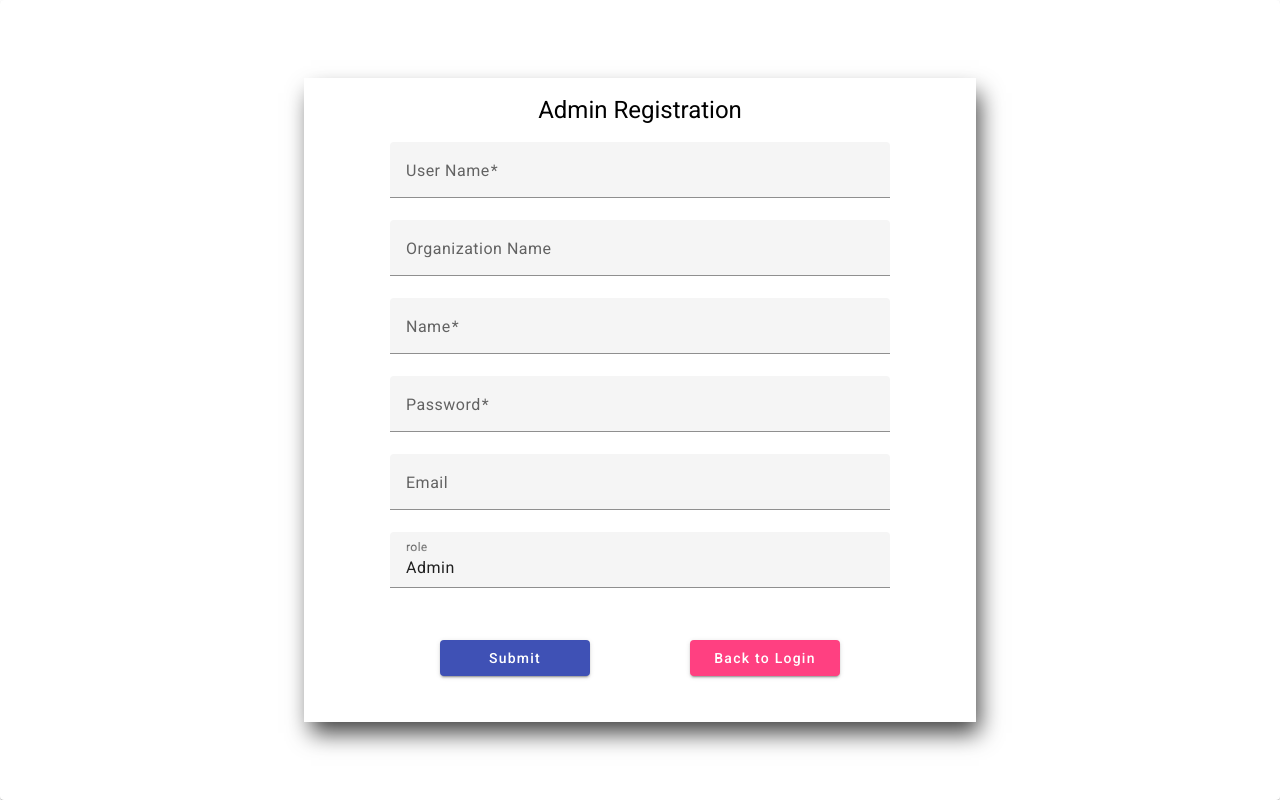
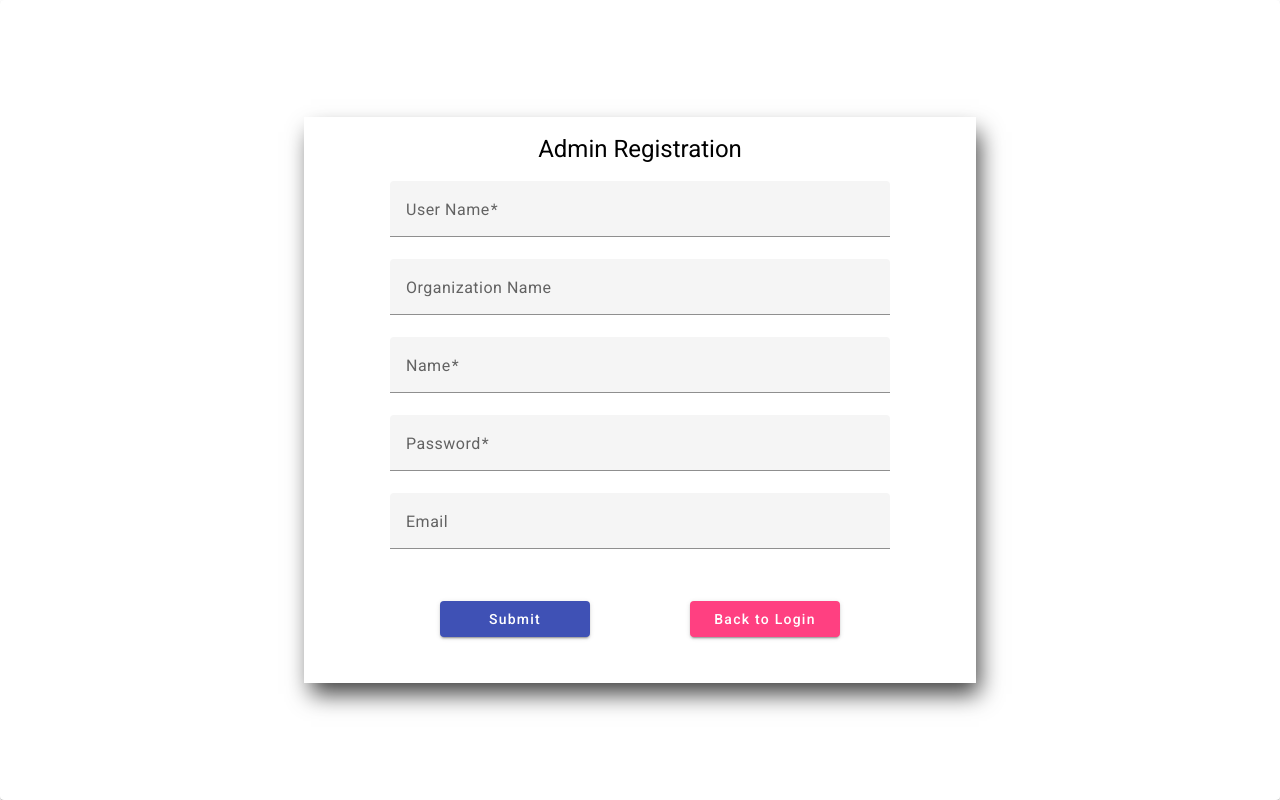
Before and after one commit to Djspy2301/D-Duty_2.0, an Angular app in the folder FRONTEND/D-DUTY/: page /register in a window 1280 px wide. Built offline with nearby package versions, Linux system fonts and the light colour scheme.

Commit message:
input-bugs/ss-timeSlots

```diff
--- a/FRONTEND/D-DUTY/db.json
+++ b/FRONTEND/D-DUTY/db.json
@@ -6,76 +6,6 @@
       "name": "Adit",
       "password": "123456",
       "email": "adit@gmail.com",
-      "role": "Admin"
-    },
-    {
-      "id": "lappu",
-      "name": "sachin",
-      "password": "123456",
-      "email": "sachin@gmail.com",
-      "deg": "engineer",
-      "regBy": "aadi",
-      "role": "User"
-    },
-    {
-      "id": "p_ka_n",
-      "name": "nikhil",
-      "password": "123456",
-      "email": "nikhil@gmail.com",
-      "deg": "python dev",
-      "regBy": "aadi",
-      "role": "User"
-    },
-    {
-      "id": "Hinata",
-      "name": "Dinesh Chaudhry",
-      "password": "123456",
-      "email": "dinesh@gmail.com",
-      "deg": "data analyst",
-      "regBy": "aadi",
-      "role": "User"
-    },
-    {
-      "id": "aku",
-      "org": "Djspy Pvt. Ltd.",
-      "name": "Akshad Navle",
-      "password": "123456",
-      "email": "akshad@gmail.com",
-      "role": "Admin"
-    },
-    {
-      "id": "lappu",
-      "name": "sachin",
-      "password": "123456",
-      "email": "sachin@gmail.com",
-      "deg": "engineer",
-      "regBy": "aadi",
-      "role": "User"
-    },
-    {
-      "id": "p_ka_n",
-      "name": "nikhil",
-      "password": "123456",
-      "email": "nikhil@gmail.com",
-      "deg": "python dev",
-      "regBy": "aadi",
-      "role": "User"
-    },
-    {
-      "id": "Hinata",
-      "name": "Dinesh Chaudhry",
-      "password": "123456",
-      "email": "dinesh@gmail.com",
-      "deg": "data analyst",
-      "regBy": "aadi",
-      "role": "User"
-    },
-    {
-      "id": "aku",
-      "org": "Djspy Pvt. Ltd.",
-      "name": "Akshad Navle",
-      "password": "123456",
-      "email": "akshad@gmail.com",
       "role": "Admin"
     },
     {
@@ -130,6 +60,15 @@
       "deg": "sister",
       "regBy": "aadi",
       "role": "User"
+    },
+    {
+      "id": "kaki",
+      "name": "kiran",
+      "password": "123456",
+      "email": "kaki@gmail.com",
+      "deg": "tester",
+      "regBy": "aadi",
+      "role": "User"
     }
   ],
   "dateTime": [
--- a/FRONTEND/D-DUTY/src/app/admin-layout/add-staff/add-staff.component.html
+++ b/FRONTEND/D-DUTY/src/app/admin-layout/add-staff/add-staff.component.html
@@ -27,16 +27,6 @@
         <input matInput formControlName="deg" />
       </mat-form-field>
 
-      <mat-form-field class="example-full-width">
-        <mat-label>Registered By</mat-label>
-        <input matInput formControlName="regBy" />
-      </mat-form-field>
-
-      <mat-form-field class="example-full-width">
-        <mat-label>Role</mat-label>
-        <input matInput formControlName="role" />
-      </mat-form-field>
-
       <button class="btn" mat-raised-button color="primary">Add Staff</button>
       <a
         class="btn"
--- a/FRONTEND/D-DUTY/src/app/admin-layout/add-staff/add-staff.component.ts
+++ b/FRONTEND/D-DUTY/src/app/admin-layout/add-staff/add-staff.component.ts
@@ -29,10 +29,12 @@ export class AddStaffComponent {
       '',
       Validators.compose([Validators.required, Validators.maxLength(15)])
     ),
-    regBy: this.builder.control(sessionStorage.getItem('username')),
-    role: this.builder.control('User'),
+    regBy: '',
+    role: '',
   });
   addStaff() {
+    this.regStaff.value['role'] = 'User';
+    this.regStaff.value['regBy'] = sessionStorage.getItem('username');
     if (this.regStaff.valid) {
       this.adminService.addStaff(this.regStaff.value).subscribe((res) => {
         this.toast.success('Registration Successful!');
--- a/FRONTEND/D-DUTY/src/app/admin-layout/staff-schedule/staff-schedule.component.css
+++ b/FRONTEND/D-DUTY/src/app/admin-layout/staff-schedule/staff-schedule.component.css
@@ -0,0 +1,14 @@
+.card-container {
+  margin-top: 50px;
+  box-shadow: rgba(60, 64, 67, 0.3) 0px 1px 2px 0px,
+    rgba(60, 64, 67, 0.15) 0px 2px 6px 2px;
+}
+.card {
+  display: flex;
+  flex-direction: column;
+  align-items: center;
+  justify-content: center;
+  font-size: 25px;
+  font-weight: 600;
+  box-shadow: rgba(0, 0, 0, 0.16) 0px 3px 6px, rgba(0, 0, 0, 0.23) 0px 3px 6px;
+}
--- a/FRONTEND/D-DUTY/src/app/admin-layout/staff-schedule/staff-schedule.component.html
+++ b/FRONTEND/D-DUTY/src/app/admin-layout/staff-schedule/staff-schedule.component.html
@@ -1,7 +1,12 @@
-<mat-card>
-  <mat-card-content>
-    <mat-card>
-      <mat-card-content>Simple card</mat-card-content>
-    </mat-card>
-  </mat-card-content>
-</mat-card>
+<div class="card-div" *ngFor="let slot of timeSlots">
+  <mat-card>
+    <mat-card-content class="card-container">
+      <mat-card>
+        <mat-card-content class="card">
+          <p>Date: {{ slot.date }}</p>
+          <p>Time: {{ slot.time }}</p>
+        </mat-card-content>
+      </mat-card>
+    </mat-card-content>
+  </mat-card>
+</div>
--- a/FRONTEND/D-DUTY/src/app/admin-layout/staff-schedule/staff-schedule.component.ts
+++ b/FRONTEND/D-DUTY/src/app/admin-layout/staff-schedule/staff-schedule.component.ts
@@ -1,10 +1,28 @@
 import { Component } from '@angular/core';
+import { StaffScheduleService } from './staff-schedule.service';
+import { AdminServiceService } from '../services/admin-service.service';
 
 @Component({
   selector: 'app-staff-schedule',
   templateUrl: './staff-schedule.component.html',
-  styleUrls: ['./staff-schedule.component.css']
+  styleUrls: ['./staff-schedule.component.css'],
 })
 export class StaffScheduleComponent {
+  timeSlots: any[] = [];
 
+  constructor(
+    private staffScheduleService: StaffScheduleService,
+    private adminService: AdminServiceService
+  ) {}
+  id = this.adminService.id;
+  ngOnInit(): void {
+    this.loadTimeSlots();
+  }
+
+  loadTimeSlots() {
+    this.staffScheduleService.getTimeSlots(this.id).subscribe((data) => {
+      this.timeSlots = data;
+      console.log(data);
+    });
+  }
 }
--- /dev/null
+++ b/FRONTEND/D-DUTY/src/app/admin-layout/staff-schedule/staff-schedule.service.ts
@@ -0,0 +1,15 @@
+import { HttpClient } from '@angular/common/http';
+import { Injectable } from '@angular/core';
+import { Observable } from 'rxjs';
+
+@Injectable({
+  providedIn: 'root',
+})
+export class StaffScheduleService {
+  constructor(private http: HttpClient) {}
+
+  private apiUrl = 'http://localhost:3000/dateTime';
+  getTimeSlots(id: any): Observable<any[]> {
+    return this.http.get<any[]>(`${this.apiUrl}?regBy=${id}`);
+  }
+}
--- a/FRONTEND/D-DUTY/src/app/admin-layout/time-schedule/time-schedule.component.ts
+++ b/FRONTEND/D-DUTY/src/app/admin-layout/time-schedule/time-schedule.component.ts
@@ -46,7 +46,7 @@ export class TimeScheduleComponent {
       this.datasource = new MatTableDataSource(this.usersList);
       this.datasource.paginator = this.paginator;
       this.datasource.sort = this.sort;
-      console.log(this.usersList);
+      // console.log(this.usersList);
     });
   }
   displayedColumns: string[] = ['date', 'time', 'action'];
--- a/FRONTEND/D-DUTY/src/app/register/register.component.html
+++ b/FRONTEND/D-DUTY/src/app/register/register.component.html
@@ -1,40 +1,40 @@
 <mat-card id="wild-card">
-
   <mat-card-content id="wild-content">
     <h1>Admin Registration</h1>
-        <form class="example-form" [formGroup]="registerForm" (ngSubmit)="proceedReg()">
+    <form
+      class="example-form"
+      [formGroup]="registerForm"
+      (ngSubmit)="proceedReg()"
+    >
       <mat-form-field class="example-full-width">
         <mat-label>User Name</mat-label>
-                <input matInput formControlName="id">
+        <input matInput formControlName="id" />
       </mat-form-field>
 
       <mat-form-field class="example-full-width">
         <mat-label>Organization Name</mat-label>
-                <input matInput formControlName="org">
+        <input matInput formControlName="org" />
       </mat-form-field>
 
       <mat-form-field class="example-full-width">
         <mat-label>Name</mat-label>
-                <input matInput formControlName="name">
+        <input matInput formControlName="name" />
       </mat-form-field>
 
       <mat-form-field class="example-full-width">
         <mat-label>Password</mat-label>
-                <input type="password" matInput formControlName="password">
+        <input type="password" matInput formControlName="password" />
       </mat-form-field>
 
       <mat-form-field class="example-full-width">
         <mat-label>Email</mat-label>
-                <input type="email" matInput formControlName="email">
-            </mat-form-field>
-
-            <mat-form-field class="example-full-width">
-                <mat-label>role</mat-label>
-                <input matInput formControlName="role">
+        <input type="email" matInput formControlName="email" />
       </mat-form-field>
 
       <button class="btn" mat-raised-button color="primary">Submit</button>
-            <a class="btn" routerLink="/" mat-raised-button color="accent">Back to Login</a>
+      <a class="btn" routerLink="/" mat-raised-button color="accent"
+        >Back to Login</a
+      >
     </form>
   </mat-card-content>
 </mat-card>
--- a/FRONTEND/D-DUTY/src/app/register/register.component.ts
+++ b/FRONTEND/D-DUTY/src/app/register/register.component.ts
@@ -1,35 +1,44 @@
 import { Component } from '@angular/core';
-import { FormBuilder, Validators } from '@angular/forms'
-import { ToastrService } from 'ngx-toastr'
+import { FormBuilder, Validators } from '@angular/forms';
+import { ToastrService } from 'ngx-toastr';
 import { AuthService } from '../service/auth.service';
 import { Router } from '@angular/router';
-
 
 @Component({
   selector: 'app-register',
   templateUrl: './register.component.html',
-  styleUrls: ['./register.component.css']
+  styleUrls: ['./register.component.css'],
 })
 export class RegisterComponent {
-  constructor(private builder: FormBuilder, private toast: ToastrService,
-    private authService: AuthService, private route: Router) { }
-
+  constructor(
+    private builder: FormBuilder,
+    private toast: ToastrService,
+    private authService: AuthService,
+    private route: Router
+  ) {}
 
   registerForm = this.builder.group({
     id: this.builder.control('', Validators.required),
-    org: this.builder.control('', Validators.compose([Validators.required,Validators.maxLength(20)])),
+    org: this.builder.control(
+      '',
+      Validators.compose([Validators.required, Validators.maxLength(20)])
+    ),
     name: this.builder.control('', Validators.required),
     password: this.builder.control('', Validators.required),
-    email: this.builder.control('', Validators.compose([Validators.required,Validators.email])),
-    role: this.builder.control('Admin')
-  })
+    email: this.builder.control(
+      '',
+      Validators.compose([Validators.required, Validators.email])
+    ),
+    role: '',
+  });
 
   proceedReg() {
+    this.registerForm.value['role'] = 'Admin';
     if (this.registerForm.valid) {
-      this.authService.proceedreg(this.registerForm.value).subscribe(res => {
+      this.authService.proceedreg(this.registerForm.value).subscribe((res) => {
         this.toast.success('Registration Successful!');
         this.route.navigate(['']);
-      })
+      });
     } else {
       this.toast.warning('Pleas enter valid inputs!');
     }
```
Also changed, not shown: 1 other file (tests, documents, lock files or other folders). Lines whose indentation alone changed are shown as unchanged.
